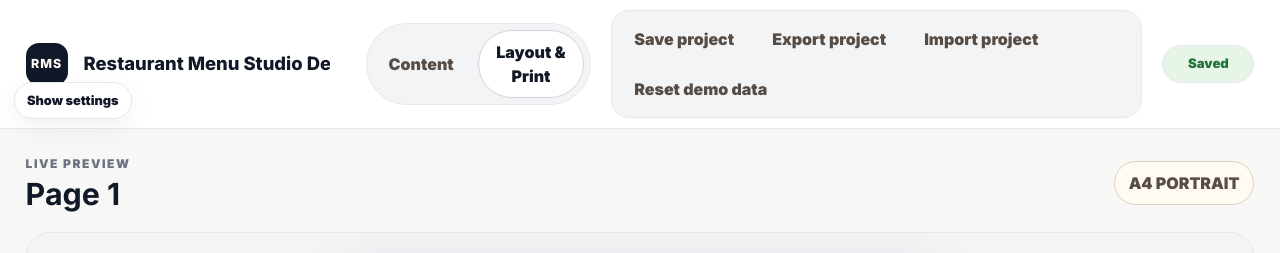
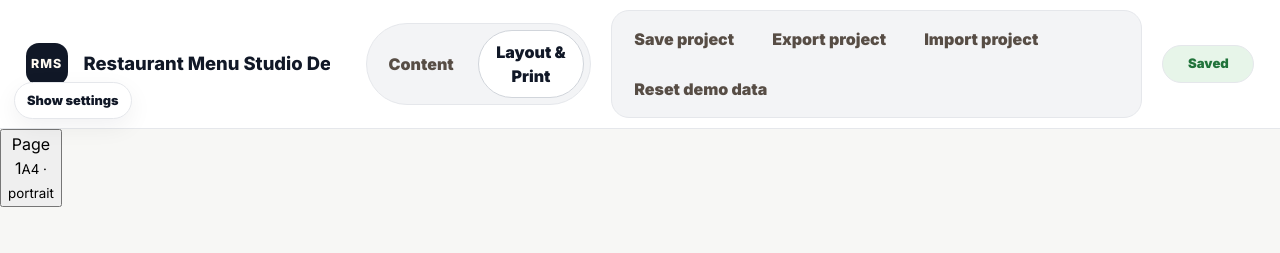
Before and after one commit to sheeeenson/print_menu, a React (Vite) app: page / in a window 1280 px wide. Both pictures are taken after a click on the button "Hide settings". Shown: the top 253 px of the page. Built offline with nearby package versions, Linux system fonts and the light colour scheme.

Commit message:
Show page switcher when settings are hidden

```diff
--- a/src/components/LayoutPrintSection.jsx
+++ b/src/components/LayoutPrintSection.jsx
@@ -34,6 +34,7 @@ export function LayoutPrintSection({ project, actions }) {
       >
         {isAdminCollapsed ? 'Show settings' : 'Hide settings'}
       </button>
+      {isAdminCollapsed ? <CollapsedPageSwitcher project={project} actions={actions} /> : null}
       <aside className="layout-admin-panel layout-sidebar" aria-hidden={isAdminCollapsed}>
         {fitWarning ? <div className="panel-fit-warning" role="alert">{fitWarning}</div> : null}
 
@@ -62,6 +63,26 @@ export function LayoutPrintSection({ project, actions }) {
       {selectedPage ? <PagePreview project={previewProject} page={selectedPage} selectedPreviewDishId={selectedPreviewDishId} onSelectPreviewDish={setSelectedPreviewDishId} onResizePreviewDish={actions.updateSelectedPageItemPlacement} /> : <div className="empty-state">Add a page to preview your menu.</div>}
       {isPdfModalOpen ? <SavePdfModal onCancel={() => setIsPdfModalOpen(false)} onConfirm={confirmSaveAsPdf} /> : null}
     </section>
+  );
+}
+
+function CollapsedPageSwitcher({ project, actions }) {
+  return (
+    <div className="collapsed-page-switcher" aria-label="Page switcher">
+      <div className="collapsed-page-strip">
+        {project.pages.map((page, index) => (
+          <button
+            key={page.id}
+            className={`collapsed-page-pill ${page.id === project.selectedPageId ? 'selected' : ''}`}
+            type="button"
+            onClick={() => actions.selectPage(page.id)}
+          >
+            <span>{page.name || `Page ${index + 1}`}</span>
+            <small>{page.paperSize} · {page.orientation}</small>
+          </button>
+        ))}
+      </div>
+    </div>
   );
 }
 
```
